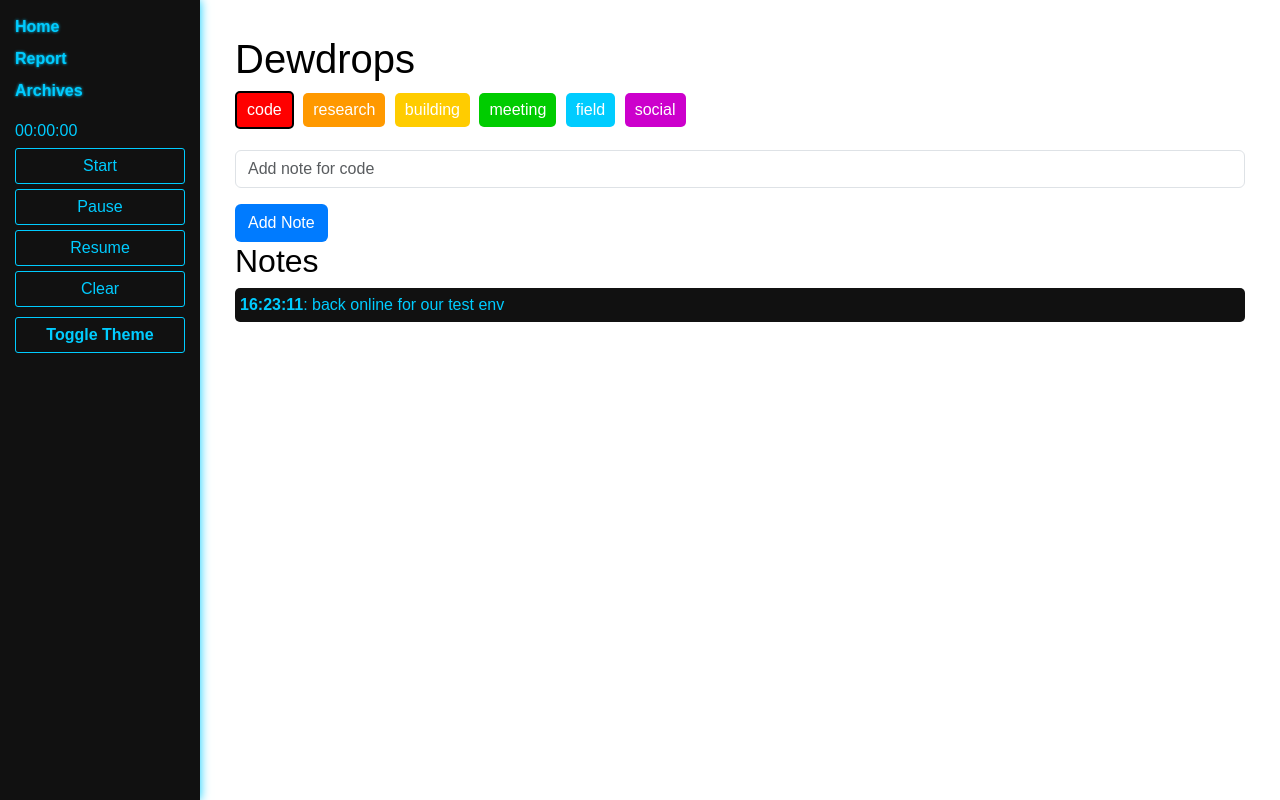
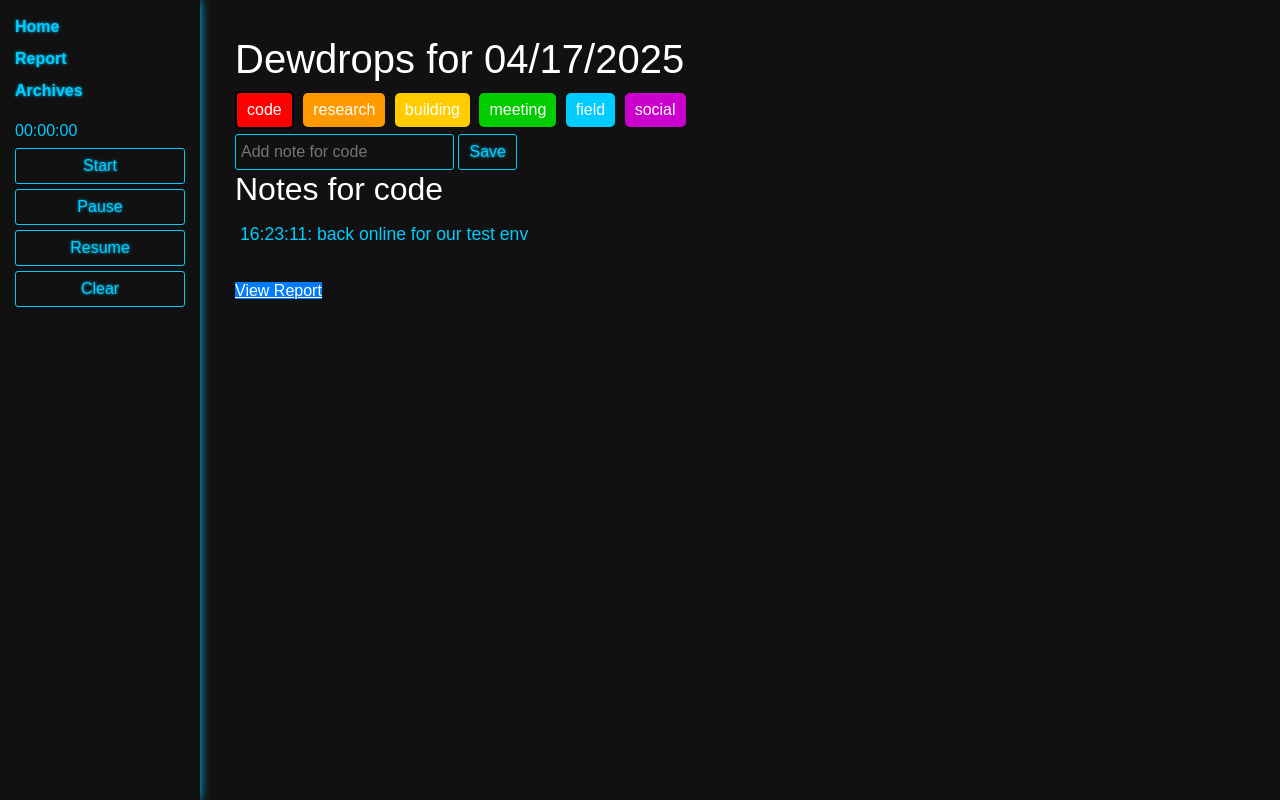
Before and after one commit to ExpoDevOps/dewdrops, a Flask app: page / in a window 1280 px wide. Run offline with Flask 3, Linux system fonts and the light colour scheme; data comes from the database, SQL or seed files in the repository.

Commit message:
stable version 0.1.0

```diff
--- a/app.py
+++ b/app.py
@@ -12,10 +12,11 @@ logging.basicConfig(level=logging.DEBUG)
 logger = logging.getLogger(__name__)
 
 # Categories for notes
-categories = ['code', 'research', 'building', 'meeting', 'field', 'social']
+CATEGORIES = ['code', 'research', 'building', 'meeting', 'field', 'social']
+DB_PATH = 'dewdrops.db'  # Update for production if needed
 
 def get_db_connection():
-    conn = sqlite3.connect('dewdrops.db')
+    conn = sqlite3.connect(DB_PATH)
     conn.row_factory = sqlite3.Row
     return conn
 
@@ -45,43 +46,50 @@ def init_db():
 init_db()
 
 def archive_notes():
-    with get_db_connection() as conn:
-        today = datetime.now().strftime('%Y-%m-%d')
-        conn.execute('''
-            INSERT INTO archives (category, timestamp, content, start_time, archive_date)
-            SELECT category, timestamp, content, start_time, ? FROM notes
-        ''', (today,))
-        conn.execute('DELETE FROM notes')
-        conn.commit()
-    logger.debug("Notes archived and cleared.")
+    try:
+        with get_db_connection() as conn:
+            today = datetime.now().strftime('%Y-%m-%d')
+            conn.execute('''
+                INSERT INTO archives (category, timestamp, content, start_time, archive_date)
+                SELECT category, timestamp, content, start_time, ? FROM notes
+            ''', (today,))
+            conn.execute('DELETE FROM notes')
+            conn.commit()
+        logger.debug("Notes archived and cleared.")
+    except sqlite3.Error as e:
+        logger.error(f"Archive error: {e}")
 
 scheduler = BackgroundScheduler()
 scheduler.add_job(archive_notes, 'cron', hour=23, minute=58)
 scheduler.start()
 
 def generate_daily_report():
-    with get_db_connection() as conn:
-        notes = conn.execute('SELECT * FROM notes ORDER BY start_time').fetchall()
-        task_times = {cat: 0 for cat in categories}
-        for i in range(len(notes)-1):
-            current_note = notes[i]
-            next_note = notes[i+1]
-            time_diff = next_note['start_time'] - current_note['start_time']
-            task_times[current_note['category']] += time_diff
-        report = {
-            'notes': notes,
-            'task_times': task_times,
-            'categories': categories
-        }
-        logger.debug(f"Generated daily report: {len(notes)} notes")
-        return report
+    try:
+        with get_db_connection() as conn:
+            notes = conn.execute('SELECT * FROM notes ORDER BY start_time').fetchall()
+            task_times = {cat: 0 for cat in CATEGORIES}
+            for i in range(len(notes)-1):
+                current_note = notes[i]
+                next_note = notes[i+1]
+                time_diff = next_note['start_time'] - current_note['start_time']
+                task_times[current_note['category']] += time_diff
+            report = {
+                'notes': notes,
+                'task_times': task_times,
+                'categories': CATEGORIES
+            }
+            logger.debug(f"Generated daily report: {len(notes)} notes")
+            return report
+    except sqlite3.Error as e:
+        logger.error(f"Report generation error: {e}")
+        return {'notes': [], 'task_times': {cat: 0 for cat in CATEGORIES}, 'categories': CATEGORIES}
 
 scheduler.add_job(generate_daily_report, 'cron', hour=23, minute=59)
 
 @app.route('/', methods=['GET', 'POST'])
 def index():
     current_category = request.form.get('category', request.args.get('category', 'code'))
-    if current_category not in categories:
+    if current_category not in CATEGORIES:
         current_category = 'code'
 
     if request.method == 'POST':
@@ -89,54 +97,73 @@ def index():
         if content:
             timestamp = datetime.now().strftime('%m/%d/%Y | %H:%M:%S')
             start_time = time.time()
-            with get_db_connection() as conn:
-                conn.execute('INSERT INTO notes (category, timestamp, content, start_time) VALUES (?, ?, ?, ?)',
-                             (current_category, timestamp, content, start_time))
-                conn.commit()
-            logger.debug(f"Added note: {content} in category {current_category}")
+            try:
+                with get_db_connection() as conn:
+                    conn.execute('INSERT INTO notes (category, timestamp, content, start_time) VALUES (?, ?, ?, ?)',
+                                 (current_category, timestamp, content, start_time))
+                    conn.commit()
+                logger.debug(f"Added note: {content} in category {current_category}")
+            except sqlite3.Error as e:
+                logger.error(f"Database error: {e}")
             return redirect(url_for('index', category=current_category))
 
-    with get_db_connection() as conn:
-        notes = conn.execute('SELECT * FROM notes ORDER BY start_time DESC').fetchall()
+    try:
+        with get_db_connection() as conn:
+            notes = conn.execute('SELECT * FROM notes ORDER BY start_time DESC').fetchall()
         logger.debug(f"Loaded {len(notes)} notes")
+    except sqlite3.Error as e:
+        logger.error(f"Database error: {e}")
+        notes = []
 
+    today_date = datetime.now().strftime('%m/%d/%Y')
     return render_template('index.html',
-                         categories=categories,
-                         current_category=current_category,
-                         notes=notes)
+                           categories=CATEGORIES,
+                           current_category=current_category,
+                           notes=notes,
+                           today_date=today_date)
 
 @app.route('/report')
 def report():
-    with get_db_connection() as conn:
-        notes = conn.execute('SELECT * FROM notes ORDER BY start_time').fetchall()
-        task_times = {cat: 0 for cat in categories}
-        for i in range(len(notes)-1):
-            current_note = notes[i]
-            next_note = notes[i+1]
-            time_diff = next_note['start_time'] - current_note['start_time']
-            if current_note['category'] in task_times:
-                task_times[current_note['category']] += time_diff
-        logger.debug(f"Loaded {len(notes)} total notes for report")
+    try:
+        with get_db_connection() as conn:
+            notes = conn.execute('SELECT * FROM notes ORDER BY start_time').fetchall()
+            task_times = {cat: 0 for cat in CATEGORIES}
+            for i in range(len(notes)-1):
+                current_note = notes[i]
+                next_note = notes[i+1]
+                time_diff = next_note['start_time'] - current_note['start_time']
+                if current_note['category'] in task_times:
+                    task_times[current_note['category']] += time_diff
+            logger.debug(f"Loaded {len(notes)} total notes for report")
+    except sqlite3.Error as e:
+        logger.error(f"Database error: {e}")
+        notes = []
+        task_times = {cat: 0 for cat in CATEGORIES}
     return render_template('report.html',
-                         notes=notes,
-                         task_times=task_times,
-                         categories=categories)
+                           notes=notes,
+                           task_times=task_times,
+                           categories=CATEGORIES)
 
 @app.route('/archives')
 def archives():
     selected_date = request.args.get('date')
-    with get_db_connection() as conn:
-        dates = conn.execute('SELECT DISTINCT archive_date FROM archives ORDER BY archive_date DESC').fetchall()
-        dates = [row['archive_date'] for row in dates]
+    try:
+        with get_db_connection() as conn:
+            dates = conn.execute('SELECT DISTINCT archive_date FROM archives ORDER BY archive_date DESC').fetchall()
+            dates = [row['archive_date'] for row in dates]
+            notes = []
+            if selected_date:
+                notes = conn.execute('SELECT * FROM archives WHERE archive_date = ? ORDER BY start_time', (selected_date,)).fetchall()
+            logger.debug(f"Rendering archives.html with dates={dates}, selected_date={selected_date}, notes={len(notes)}")
+    except sqlite3.Error as e:
+        logger.error(f"Database error: {e}")
+        dates = []
         notes = []
-        if selected_date:
-            notes = conn.execute('SELECT * FROM archives WHERE archive_date = ? ORDER BY start_time', (selected_date,)).fetchall()
-        logger.debug(f"Rendering archives.html with dates={dates}, selected_date={selected_date}, notes={len(notes)}")
     return render_template('archives.html',
-                         dates=dates,
-                         selected_date=selected_date,
-                         notes=notes,
-                         categories=categories)
+                           dates=dates,
+                           selected_date=selected_date,
+                           notes=notes,
+                           categories=CATEGORIES)
 
 if __name__ == '__main__':
     app.run(debug=True)
--- a/templates/base.html
+++ b/templates/base.html
@@ -9,15 +9,8 @@
         body {
             margin: 20px;
             font-family: Arial, sans-serif;
-            transition: background 0.3s, color 0.3s;
-        }
-        body.neon-theme {
             background: #111;
             color: #fff;
-        }
-        body.windows-theme {
-            background: #fff;
-            color: #000;
         }
         nav {
             position: fixed;
@@ -77,7 +70,7 @@
             border-radius: 5px;
             background: #111;
             color: #00ccff;
-            transition: background 0.3s;
+            font-size: 1.1em; /* Larger notes for better pop */
         }
         .note[data-category="code"]:hover { background: #ff0000; color: white; }
         .note[data-category="research"]:hover { background: #ff9900; color: white; }
@@ -102,10 +95,12 @@
             border-radius: 3px;
             cursor: pointer;
             text-align: center;
+            text-shadow: 0 0 3px #00ccff;
         }
         .timer button:hover {
             background: #00ccff;
             color: #000;
+            text-shadow: none;
         }
         .report-btn {
             background-color: #007bff;
@@ -113,23 +108,6 @@
         }
         .report-btn:hover {
             background-color: #0056b3;
-        }
-        #theme-toggle {
-            display: block;
-            width: 100%;
-            margin: 10px 0;
-            padding: 5px;
-            background: transparent;
-            border: 1px solid #00ccff;
-            color: #00ccff;
-            border-radius: 3px;
-            cursor: pointer;
-            font-weight: bold;
-            text-align: center;
-        }
-        #theme-toggle:hover {
-            background: #00ccff;
-            color: #000;
         }
         @media (max-width: 600px) {
             nav {
@@ -146,7 +124,7 @@
         }
     </style>
 </head>
-<body class="windows-theme">
+<body>
     <nav>
         <ul>
             <li><a href="/">Home</a></li>
@@ -160,7 +138,6 @@
             <button onclick="resumeTimer()">Resume</button>
             <button onclick="clearTimer()">Clear</button>
         </div>
-        <button id="theme-toggle">Toggle Theme</button>
     </nav>
     <main>
         {% block content %}
@@ -170,10 +147,8 @@
         let timerInterval = null;
         let seconds = parseInt(sessionStorage.getItem('timerSeconds')) || 0;
         let isRunning = sessionStorage.getItem('timerIsRunning') === 'true';
-        let currentTheme = sessionStorage.getItem('theme') || 'windows-theme';
 
         function startTimer() {
-            try {
             if (!timerInterval) {
                 timerInterval = setInterval(() => {
                     seconds++;
@@ -183,36 +158,24 @@
                 isRunning = true;
                 sessionStorage.setItem('timerIsRunning', 'true');
             }
-            } catch (e) {
-                console.error('Timer start error:', e);
-            }
         }
 
         function pauseTimer() {
-            try {
             if (timerInterval) {
                 clearInterval(timerInterval);
                 timerInterval = null;
                 isRunning = false;
                 sessionStorage.setItem('timerIsRunning', 'false');
             }
-            } catch (e) {
-                console.error('Timer pause error:', e);
-            }
         }
 
         function resumeTimer() {
-            try {
             if (!isRunning) {
                 startTimer();
-                }
-            } catch (e) {
-                console.error('Timer resume error:', e);
             }
         }
 
         function clearTimer() {
-            try {
             if (timerInterval) {
                 clearInterval(timerInterval);
                 timerInterval = null;
@@ -222,58 +185,21 @@
             sessionStorage.setItem('timerSeconds', '0');
             sessionStorage.setItem('timerIsRunning', 'false');
             updateTimerDisplay();
-            } catch (e) {
-                console.error('Timer clear error:', e);
-            }
         }
 
         function updateTimerDisplay() {
-            try {
             let hrs = Math.floor(seconds / 3600);
             let mins = Math.floor((seconds % 3600) / 60);
             let secs = seconds % 60;
             document.getElementById('timer').textContent =
                 `${hrs.toString().padStart(2, '0')}:${mins.toString().padStart(2, '0')}:${secs.toString().padStart(2, '0')}`;
-            } catch (e) {
-                console.error('Timer display error:', e);
-            }
         }
 
-        // Theme management
-        function setTheme(theme) {
-            try {
-                document.body.classList.remove('neon-theme', 'windows-theme');
-                document.body.classList.add(theme);
-                document.querySelector('main').style.background = 'none';
-                sessionStorage.setItem('theme', theme);
-                currentTheme = theme;
-            } catch (e) {
-                console.error('Theme set error:', e);
-            }
-        }
-
-        // Restore theme and timer state
-        try {
-            setTheme(currentTheme);
+        // Initialize timer display
         updateTimerDisplay();
         if (isRunning) {
             startTimer();
         }
-        } catch (e) {
-            console.error('Initialization error:', e);
-        }
-
-        // Theme toggle
-        document.getElementById('theme-toggle').addEventListener('click', () => {
-            setTheme(currentTheme === 'neon-theme' ? 'windows-theme' : 'neon-theme');
-        });
-
-        // Persist theme on category change
-        document.querySelectorAll('.category').forEach(link => {
-            link.addEventListener('click', () => {
-                sessionStorage.setItem('theme', currentTheme);
-            });
-        });
     </script>
 </body>
 </html>
--- a/templates/index.html
+++ b/templates/index.html
@@ -1,27 +1,38 @@
 {% extends "base.html" %}
 {% block title %}Dewdrops{% endblock %}
 {% block content %}
-<h1>Dewdrops</h1>
-<div class="mb-3">
-    {% for category in categories if category != 'default' %}
-    <a href="/?category={{ category }}"
-       class="category category-{{ category }}{% if category == current_category %} selected{% endif %}">
-        {{ category }}
-    </a>
+<h1>Dewdrops for {{ today_date }}</h1>
+<div>
+    {% for cat in categories %}
+        <a href="/?category={{ cat }}" class="category category-{{ cat }} {% if cat == current_category %}selected{% endif %}">{{ cat }}</a>
     {% endfor %}
 </div>
 <form method="POST" action="/">
-    <div class="mb-3">
-        <input type="hidden" name="category" value="{{ current_category }}">
-        <input type="text" name="note_text" class="form-control" placeholder="Add note for {{ current_category }}"
-               autocomplete="off">
+    <input type="hidden" name="category" value="{{ current_category }}">
+    <input type="text" name="note_text" placeholder="Add note for {{ current_category }}" required style="background: #111; color: #00ccff; border: 1px solid #00ccff; padding: 5px; border-radius: 3px;">
+    <button type="submit" class="save-btn">Save</button>
+</form>
+<h2>Notes for {{ current_category }}</h2>
+{% for note in notes %}
+    <div class="note" data-category="{{ note['category'] }}">
+        <p>{{ note['timestamp'] }}: {{ note['content'] }}</p>
     </div>
-    <button type="submit" class="btn report-btn">Add Note</button>
-</form>
-<h2>Notes</h2>
-{% for note in notes %}
-<div class="note" data-category="{{ note[1] }}">
-    <strong>{{ note[2] }}</strong>: {{ note[3] }}
-</div>
 {% endfor %}
+<a href="/report" class="report-btn">View Report</a>
+<style>
+    .save-btn {
+        background: transparent;
+        border: 1px solid #00ccff;
+        color: #00ccff;
+        padding: 5px 10px;
+        border-radius: 3px;
+        cursor: pointer;
+        text-shadow: 0 0 3px #00ccff;
+    }
+    .save-btn:hover {
+        background: #00ccff;
+        color: #000;
+        text-shadow: none;
+    }
+</style>
 {% endblock %}
```
Also changed, not shown: templates/archives.html (+30 -10 lines). Lines whose indentation alone changed are shown as unchanged.
